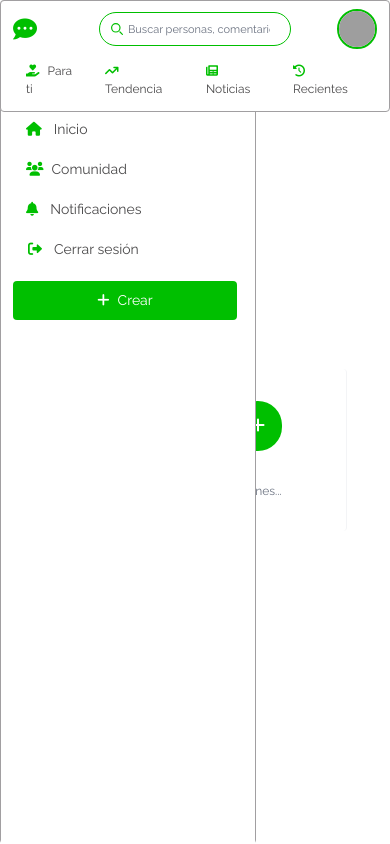
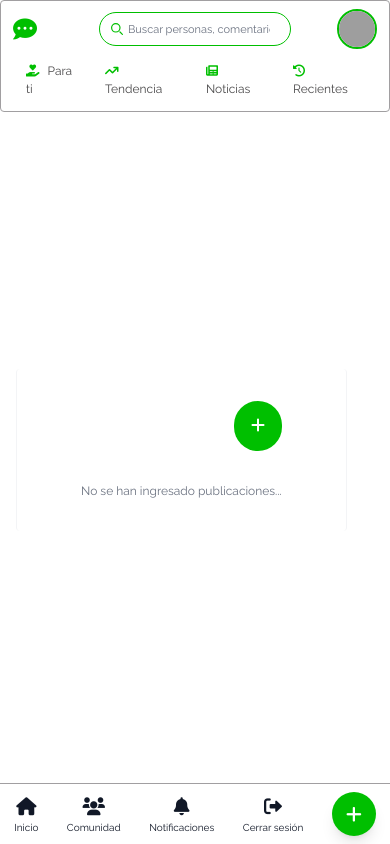
Before and after one commit to No-Country-simulation/equipo-c23-104-webapp, a React (Vite) app in the folder frontend/: page / in a window 390 px wide. Built offline with nearby package versions, Linux system fonts and the light colour scheme; grey boxes are pictures that could not be loaded.

Commit message:
buscador-nav: corrección diseño responsive navbar

```diff
--- a/frontend/src/components/Sidebar.jsx
+++ b/frontend/src/components/Sidebar.jsx
@@ -1,20 +1,28 @@
-import React, { useState, useEffect, useRef } from "react";
+import React from "react";
 import { useTranslation } from "react-i18next";
 
 export default function Sidebar({ isTextVisible, showText }) {
   const { t } = useTranslation();
 
   return (
+    <>
       <aside
         id="logo-sidebar"
         className={`fixed top-0 left-0 z-40 h-screen rounded pt-20 bg-white sm:translate-x-0 dark:bg-[#4A494A] dark:border-gray-700 transition-all duration-500 border border-[#A19FA1] ${
           isTextVisible ? "w-64" : "w-16"
-      }`}
+        } hidden sm:block`}
         aria-label="Sidebar"
       >
         <div className="h-full px-3 pb-4 pt-3 overflow-y-auto bg-white dark:bg-[#4A494A] mt-4 transition-all duration-500">
-        <ul className="space-y-0 font-medium ">
+          <ul className="space-y-0 font-medium">
+            {[
+              { icon: "fa-house", label: t("home") },
+              { icon: "fa-users", label: t("community") },
+              { icon: "fa-bell", label: t("notifications") },
+              { icon: "fa-right-from-bracket", label: t("logout") },
+            ].map((item, index) => (
               <li
+                key={index}
                 className={`flex items-center px-3 py-2 text-gray-900 rounded hover:bg-[#00bf00] transition-all duration-100 hover:text-white hover:shadow-inner group border border-transparent dark:text-white dark:hover:border-white dark:hover:text-white group text-[14px] ${
                   isTextVisible ? "w-56 h-10" : "w-10 h-10 rounded-full"
                 }`}
@@ -24,63 +32,10 @@ export default function Sidebar({ isTextVisible, showText }) {
                     showText ? "opacity-100" : "opacity-0"
                   }`}
                   href="#"
-              title={!isTextVisible ? "Inicio" : ""}
                 >
-              <i className="fa-solid fa-house text-[#00bf00] dark:text-white transition-all duration-100 group-hover:text-white"></i>
-              {isTextVisible && (
-                <span
-                  className={`ml-3 text-[#4A494A] group-hover:text-white dark:text-white transition-all duration-200 ease-in-out transform overflow-hidden ${
-                    isTextVisible
-                      ? "opacity-100 translate-x-0 w-auto"
-                      : "opacity-0 translate-x-[-10px] w-0"
-                  }`}
-                >
-                  {t("home")}
-                </span>
-              )}
-            </a>
-          </li>
-
-          <li
-            className={`flex items-center px-3 py-2 text-gray-900 rounded hover:bg-[#00bf00] transition-all duration-100 hover:text-white hover:shadow-inner group border border-transparent dark:text-white dark:hover:border-white dark:hover:text-white group text-[14px] ${
-              isTextVisible ? "w-56 h-10" : "w-10 h-10 rounded-full"
-            }`}
-          >
-            <a
-              className={`flex items-center w-full h-full transition-opacity duration-500 ease-in-out ${
-                showText ? "opacity-100" : "opacity-0"
-              }`}
-              href="#"
-              title={!isTextVisible ? "Comunidades" : ""}
-            >
-              <i className="fa-solid fa-users text-[#00bf00] dark:text-white transition-all duration-100 group-hover:text-white"></i>
-              {isTextVisible && (
-                <span
-                  className={`ml-2 text-[#4A494A] group-hover:text-white dark:text-white transition-all duration-200 ease-in-out transform ${
-                    isTextVisible
-                      ? "opacity-100 translate-x-0"
-                      : "opacity-0 -translate-x-2 w-0 overflow-hidden"
-                  }`}
-                >
-                  {t("community")}
-                </span>
-              )}
-            </a>
-          </li>
-
-          <li
-            className={`flex items-center px-3 py-2 text-gray-900 rounded hover:bg-[#00bf00] transition-all duration-200 hover:text-white hover:shadow-inner group border border-transparent dark:text-white dark:hover:border-white dark:hover:text-white group text-[14px] ${
-              isTextVisible ? "w-56 h-10" : "w-10 h-10 rounded-full"
-            }`}
-          >
-            <a
-              className={`flex items-center w-full h-full transition-opacity duration-500 ease-in-out ${
-                showText ? "opacity-100" : "opacity-0"
-              }`}
-              href="#"
-              title={!isTextVisible ? "Notificaciones" : ""}
-            >
-              <i className="fa-solid fa-bell text-[#00bf00] dark:text-white transition-all duration-100 group-hover:text-white"></i>
+                  <i
+                    className={`fa-solid ${item.icon} text-[#00bf00] dark:text-white transition-all duration-100 group-hover:text-white`}
+                  ></i>
                   {isTextVisible && (
                     <span
                       className={`ml-3 text-[#4A494A] group-hover:text-white dark:text-white transition-all duration-200 ease-in-out transform ${
@@ -89,46 +44,20 @@ export default function Sidebar({ isTextVisible, showText }) {
                           : "opacity-0 -translate-x-2 w-0 overflow-hidden"
                       }`}
                     >
-                  {t("notifications")}
+                      {item.label}
                     </span>
                   )}
                 </a>
               </li>
-
-          <li
-            className={`flex items-center px-3 py-2 text-gray-900 rounded hover:bg-[#00bf00] transition-all duration-100 hover:text-white hover:shadow-inner group border border-transparent dark:text-white dark:hover:border-white dark:hover:text-white group text-[14px] ${
-              isTextVisible ? "w-56 h-10" : "w-10 h-10 rounded-full"
-            }`}
-          >
-            <a
-              className={`flex items-center w-full h-full transition-opacity duration-500 ease-in-out ${
-                showText ? "opacity-100" : "opacity-0"
-              }`}
-              href="#"
-              title={!isTextVisible ? "Cerrar Sesión" : ""}
-            >
-              <i className="fa-solid fa-right-from-bracket ml-0.5 text-[#00bf00] dark:text-white transition-all duration-100 group-hover:text-white"></i>
-              {isTextVisible && (
-                <span
-                  className={`ml-3 text-[#4A494A] group-hover:text-white dark:text-white transition-all duration-200 ease-in-out transform ${
-                    isTextVisible
-                      ? "opacity-100 translate-x-0"
-                      : "opacity-0 -translate-x-2 w-0 overflow-hidden"
-                  }`}
-                >
-                  {t("logout")}
-                </span>
-              )}
-            </a>
-          </li>
+            ))}
           </ul>
           <button
             title={!isTextVisible ? t("create") : ""}
             type="button"
-          className={`border hover:border-transparent bg-[#00bf00] text-white dark:hover:border-white font-medium rounded transition-all duration-200 ${
+            className={`border hover:border-transparent bg-[#00bf00] text-white dark:hover:border-white font-medium rounded transition-all duration-200 mt-3 ${
               isTextVisible
-              ? "w-56 h-auto px-3 py-2 mt-3 text-[14px]"
-              : "w-10 h-10 mt-3 flex items-center justify-center text-[10px] rounded-full"
+                ? "w-56 h-auto px-3 py-2 text-[14px]"
+                : "w-10 h-10 flex items-center justify-center text-[10px] rounded-full"
             }`}
           >
             <i className="fa-solid fa-plus"></i>
@@ -144,5 +73,30 @@ export default function Sidebar({ isTextVisible, showText }) {
           </button>
         </div>
       </aside>
+      <nav className="fixed bottom-0 left-0 w-full bg-white border-t border-[#A19FA1] dark:bg-[#4A494A] dark:border-gray-700 flex justify-around py-2 sm:hidden">
+        {[
+          { icon: "fa-house", label: t("home") },
+          { icon: "fa-users", label: t("community") },
+          { icon: "fa-bell", label: t("notifications") },
+          { icon: "fa-right-from-bracket", label: t("logout") },
+        ].map((item, index) => (
+          <a
+            key={index}
+            href="#"
+            className="flex flex-col items-center text-gray-900 dark:text-white transition-all duration-200 hover:text-[#00bf00]"
+          >
+            <i className={`fa-solid ${item.icon} text-lg`}></i>
+            <span className="text-[10px]">{item.label}</span>
+          </a>
+        ))}
+        <button
+          title={t("create")}
+          type="button"
+          className="bg-[#00bf00] text-white w-11 h-11 rounded-full flex items-center justify-center shadow-lg transition-all duration-200 hover:scale-110"
+        >
+          <i className="fa-solid fa-plus text-lg"></i>
+        </button>
+      </nav>
+    </>
   );
 }
```
Lines whose indentation alone changed are shown as unchanged.
